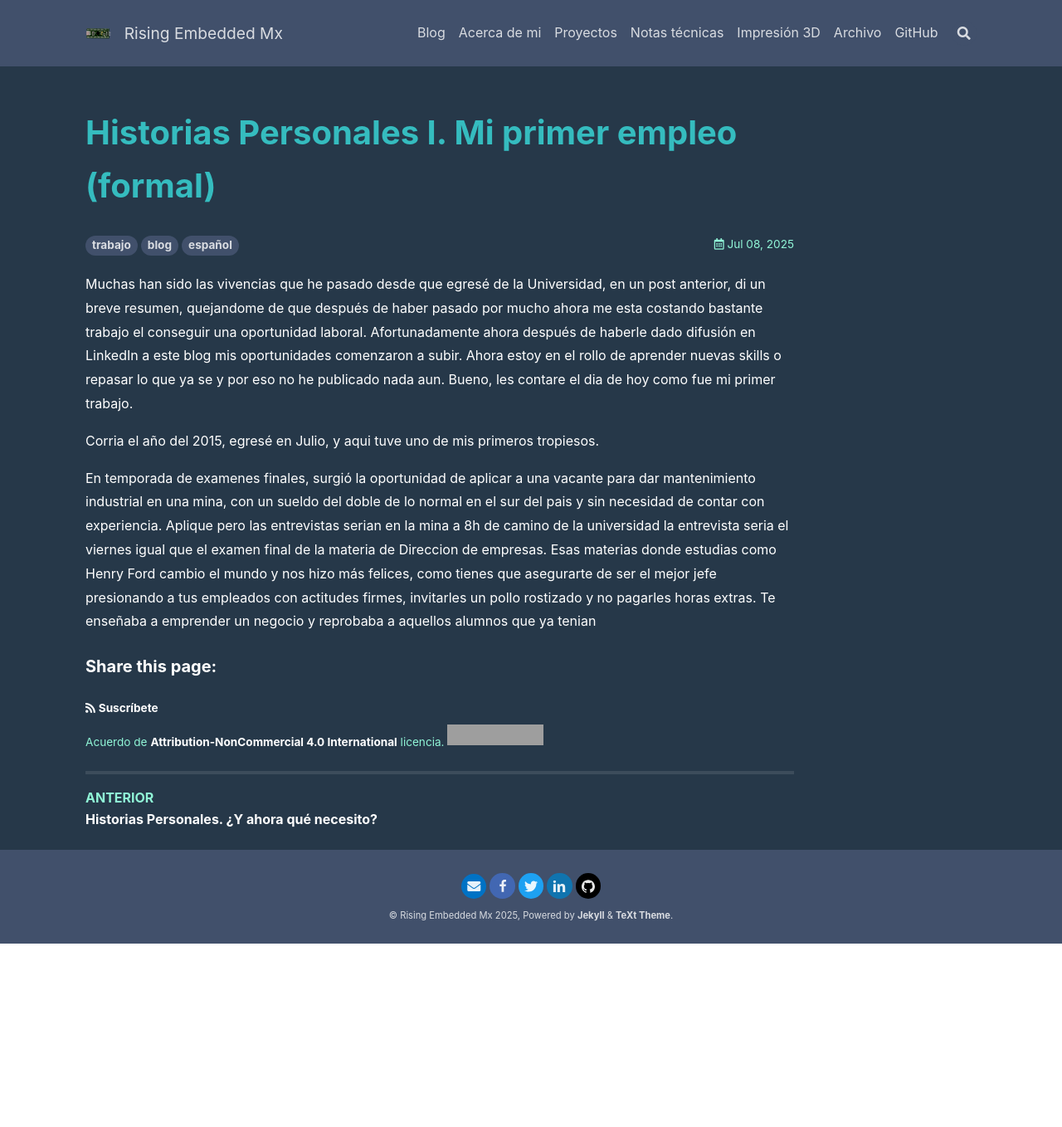
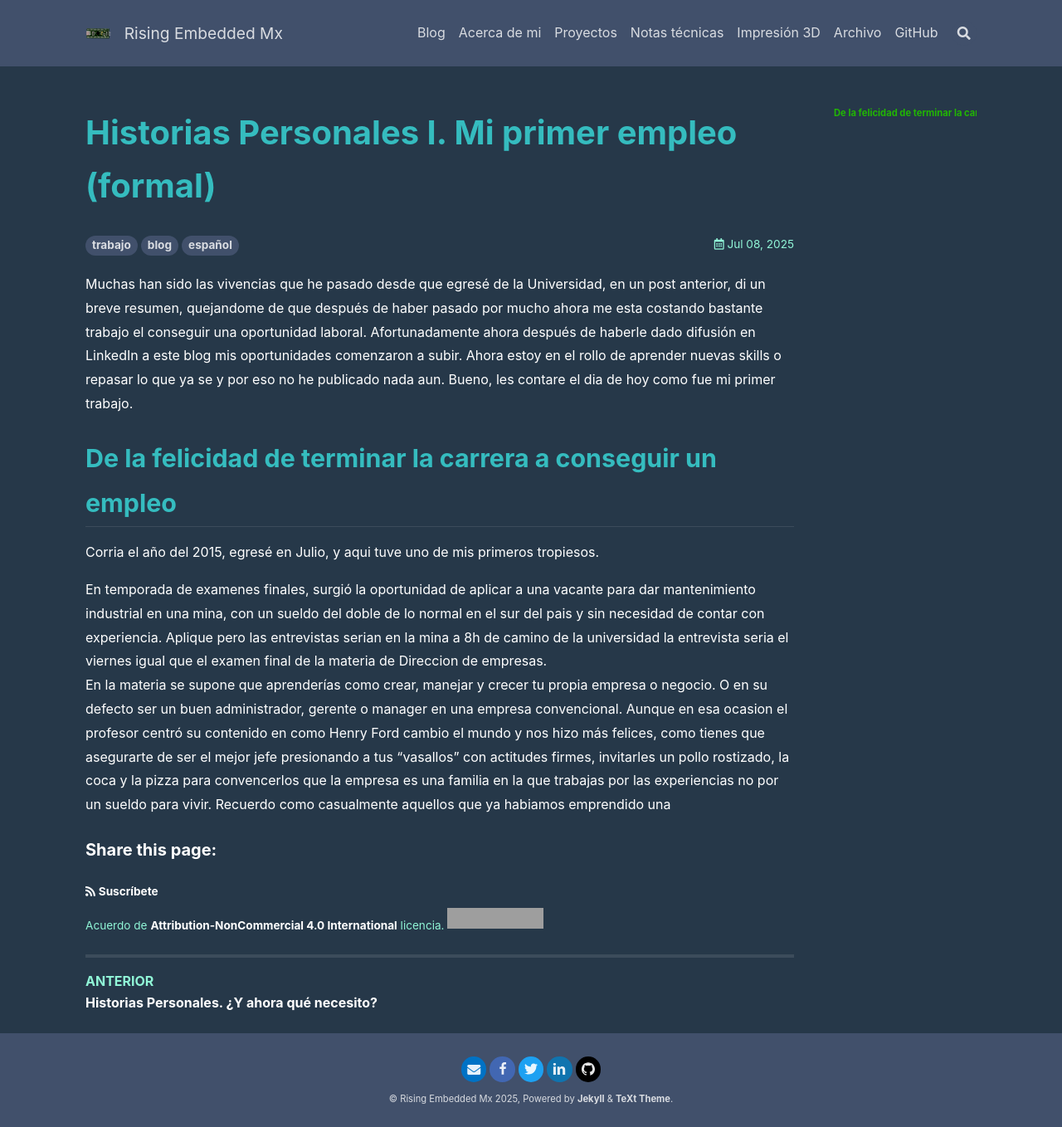
Before and after one commit to razielgdn/risingembeddedmx, a Jekyll site: the page built from contents/_posts/es/2025-07-08-umar.md, in a window 1280 px wide. Shown: the whole page at 83% size. Built offline with Jekyll 4.4.1, drawn with Linux system fonts in a browser that asks for light colours; nearby versions of some CDN libraries; comment, search, counter and statistics services are not loaded; before the commit the page ends 1137 px from its top, so only the background shows below that; grey boxes are pictures that could not be loaded.

```diff
--- a/contents/_posts/es/2025-07-08-umar.md
+++ b/contents/_posts/es/2025-07-08-umar.md
@@ -13,7 +13,11 @@
 Muchas han sido las vivencias que he pasado desde que egresé de la Universidad, en un post anterior, di un breve resumen, quejandome de que después de haber pasado por mucho ahora me esta costando bastante trabajo el conseguir una oportunidad laboral.
 Afortunadamente ahora después de haberle dado difusión en LinkedIn a este blog mis oportunidades comenzaron a subir. Ahora estoy en el rollo de aprender nuevas skills o repasar lo que ya se y por eso no he publicado nada aun. Bueno, les contare el dia de hoy como fue mi primer trabajo.
 
+## De la felicidad de terminar la carrera a conseguir un empleo
+
 Corria el año del 2015, egresé en Julio, y aqui tuve uno de mis primeros tropiesos.
 
 En temporada de examenes finales, surgió la oportunidad de aplicar a una vacante para dar mantenimiento industrial en una mina, con un sueldo del doble de lo normal en el sur del pais y sin
-necesidad de contar con experiencia. Aplique pero las entrevistas serian en la mina a 8h de camino de la universidad la entrevista seria el viernes igual que el examen final de la materia de Direccion de empresas. Esas materias donde estudias como Henry Ford cambio el mundo y nos hizo más felices, como tienes que asegurarte de ser el mejor jefe presionando a tus empleados con actitudes firmes, invitarles un pollo rostizado y no pagarles horas extras. Te enseñaba a emprender un negocio y reprobaba a aquellos alumnos que ya tenian
+necesidad de contar con experiencia. Aplique pero las entrevistas serian en la mina a 8h de camino de la universidad la entrevista seria el viernes igual que el examen final de la materia de Direccion de empresas.
+En la materia se supone que aprenderías como crear, manejar y crecer tu propia empresa o negocio. O en su defecto ser un buen administrador, gerente o manager en una empresa convencional.
+Aunque en esa ocasion el profesor centró su contenido en como Henry Ford cambio el mundo y nos hizo más felices, como tienes que asegurarte de ser el mejor jefe presionando a tus "vasallos" con actitudes firmes, invitarles un pollo rostizado, la coca y la pizza para convencerlos que la empresa es una familia en la que trabajas por las experiencias no por un sueldo para vivir. Recuerdo como casualmente aquellos que ya habiamos emprendido una
```
